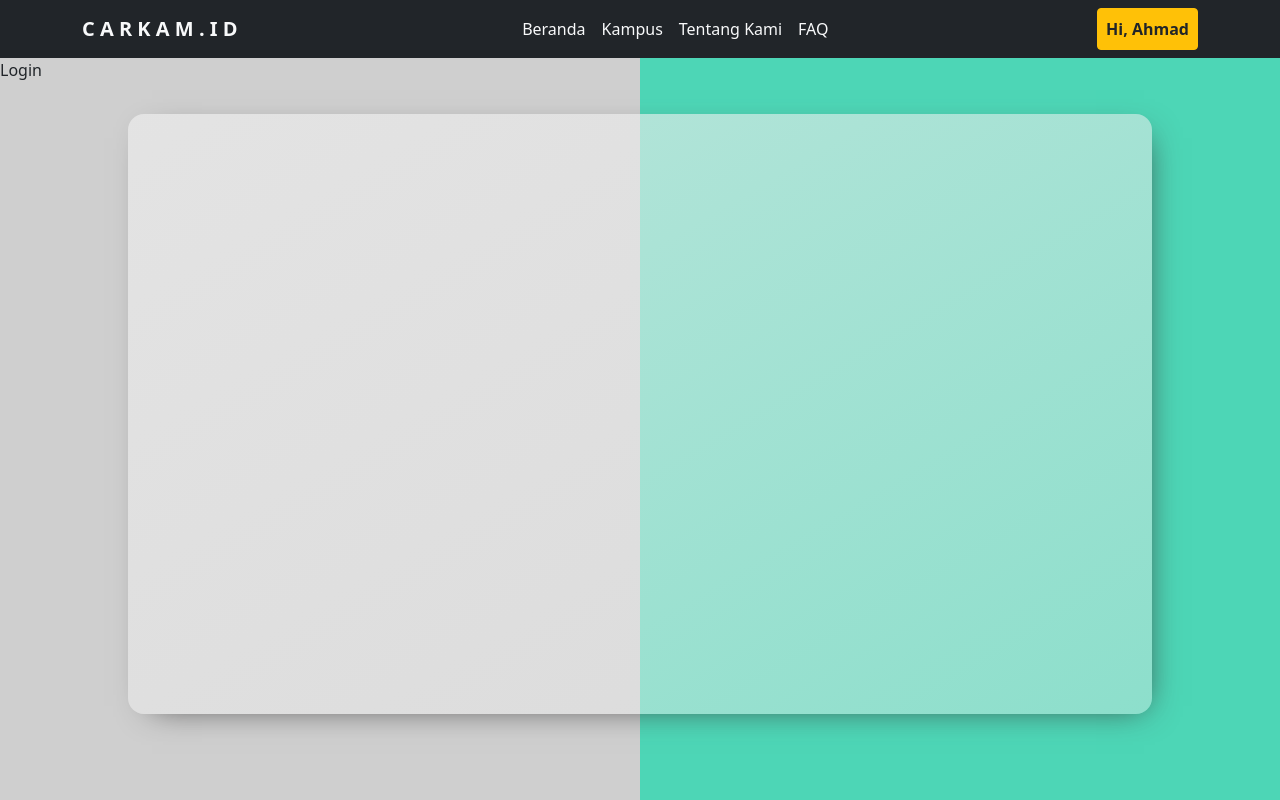
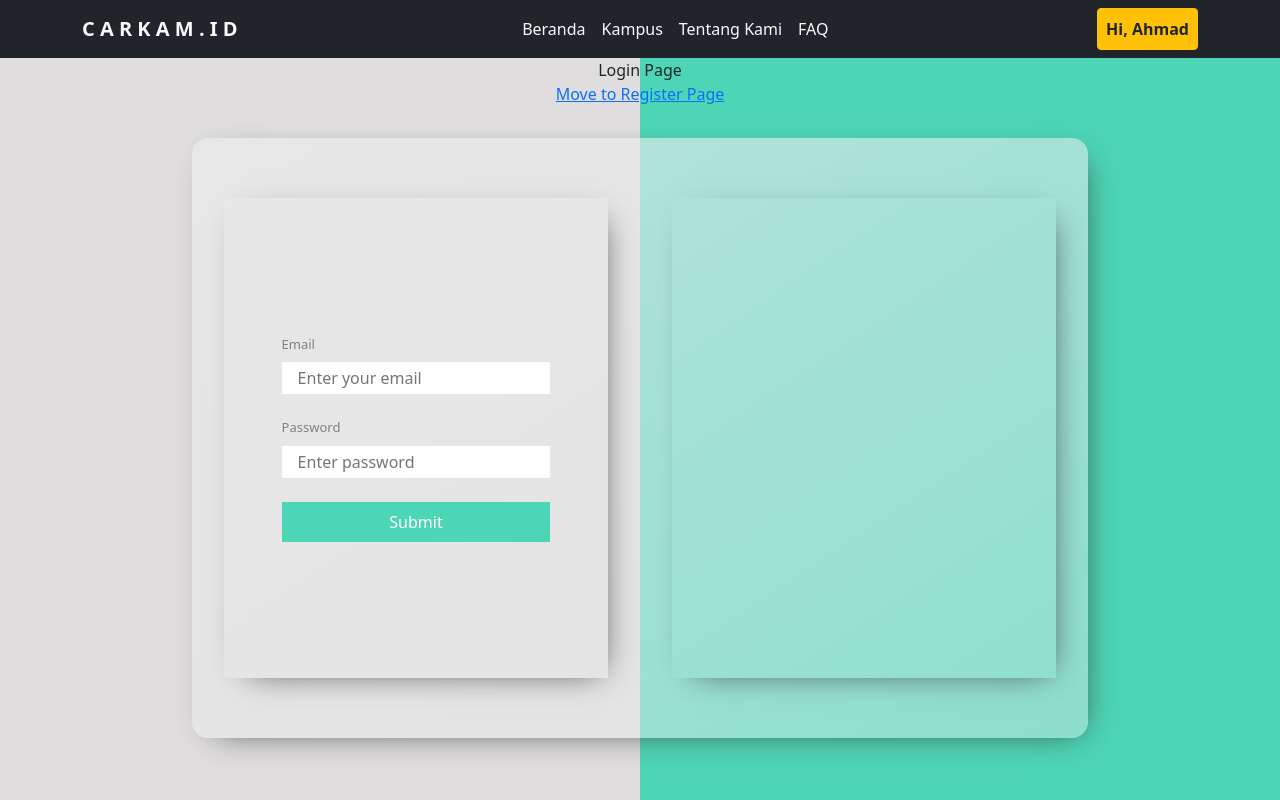
Before and after one commit to ariopri/Carkam, a React (Create React App) app in the folder front_end/: page /Login in a window 1280 px wide. Shown: the top 800 px of the page. Built offline with nearby package versions, Linux system fonts and the light colour scheme.

Commit message:
email, password, submit button

```diff
--- a/front_end/src/App.css
+++ b/front_end/src/App.css
@@ -1,38 +1,3 @@
 .App {
   text-align: center;
 }
-
-.App-logo {
-  height: 40vmin;
-  pointer-events: none;
-}
-
-@media (prefers-reduced-motion: no-preference) {
-  .App-logo {
-    animation: App-logo-spin infinite 20s linear;
-  }
-}
-
-.App-header {
-  background-color: #282c34;
-  min-height: 100vh;
-  display: flex;
-  flex-direction: column;
-  align-items: center;
-  justify-content: center;
-  font-size: calc(10px + 2vmin);
-  color: white;
-}
-
-.App-link {
-  color: #61dafb;
-}
-
-@keyframes App-logo-spin {
-  from {
-    transform: rotate(0deg);
-  }
-  to {
-    transform: rotate(360deg);
-  }
-}
--- a/front_end/src/App.js
+++ b/front_end/src/App.js
@@ -9,7 +9,8 @@ import Register from './components/Register-Page/Register';
 import { BrowserRouter as Router, Routes, Route } from 'react-router-dom';
 function App() {
   return (
-    <>
+    <div className="App">
+      <header className="App-header">
         <NavigationBar />
         <Router>
           <Routes>
@@ -20,7 +21,8 @@ function App() {
           </Routes>
         </Router>
         <Footer />
-    </>
+      </header>
+    </div>
   );
 }
 
--- a/front_end/src/components/Login-Page/Login.jsx
+++ b/front_end/src/components/Login-Page/Login.jsx
@@ -1,14 +1,33 @@
 import './Login.scss';
+import { Link } from 'react-router-dom';
 
-const Login = () => {
+function Login() {
+  const handlesubmit = (event) => {
+    event.preventDefault();
+  };
+
   return (
     <>
       <div className="main-login">
-        Login
-        <div className="login-contain"></div>
+        Login Page <br />
+        <Link to="/Register">Move to Register Page</Link>
+        <div className="login-contain">
+          <div className="left-side">
+            <form onSubmit={handlesubmit}>
+              <label for="emil1">Email</label>
+              <input placeholder="Enter your email" type="email" id="emil1" />
+              <label for="pwd1">Password</label>
+              <input placeholder="Enter password" type="password" id="pwd1" />
+              <button type="submit" id="sub_butt">
+                Submit
+              </button>
+            </form>
+          </div>
+          <div className="right-side"></div>
+        </div>
       </div>
     </>
   );
-};
+}
 
 export default Login;
--- a/front_end/src/components/Login-Page/Login.scss
+++ b/front_end/src/components/Login-Page/Login.scss
@@ -4,10 +4,11 @@ $main-color: #4dd6b6;
   min-height: 100vh;
   min-width: 100vw;
   overflow-x: hidden;
-  background: linear-gradient(to right, rgb(207, 207, 207) 50%, $main-color 50%);
+  background: linear-gradient(to right, rgb(223, 221, 221) 50%, $main-color 50%);
+
   .login-contain {
     height: 75vh;
-    width: 80vw;
+    width: 70%;
     background: linear-gradient(to right bottom, rgba(236, 236, 236, 0.7), rgba(236, 236, 236, 0.4));
     border-radius: 1rem;
     margin: 2rem auto;
@@ -15,6 +16,7 @@ $main-color: #4dd6b6;
     display: flex;
     justify-content: center;
     align-items: center;
+
     .left-side,
     .right-side {
       margin: 2rem 2rem;
@@ -22,5 +24,55 @@ $main-color: #4dd6b6;
       height: 80%;
       width: 100%;
     }
+
+    .left-side {
+      display: flex;
+      flex-direction: column;
+      justify-content: center;
+
+      input {
+        display: block;
+        border: none;
+        height: 2rem;
+        width: 70%;
+        margin: auto;
+        margin-bottom: 1.5rem;
+        padding: 0.2rem 1rem;
+        color: gray;
+        transition: all 0.1s ease-in-out;
+        &:focus {
+          outline: none;
+          border: none;
+        }
+        &:hover {
+          outline: 0.5px solid $main-color;
+          box-shadow: 2px 2px 9px -2px $main-color;
+        }
+      }
+
+      label {
+        display: block;
+        text-align: left;
+        width: 70%;
+        margin: auto;
+        font-size: small;
+        color: gray;
+        margin-bottom: 0.5rem;
+      }
+
+      #sub_butt {
+        width: 70%;
+        background: $main-color;
+        color: white;
+        border: none;
+        cursor: pointer;
+        padding: 0.5rem 1rem;
+        transition: all 0.2s ease;
+        &:hover {
+          box-shadow: 4px 3px 9px -1px gray;
+          transform: translateY(-5px);
+        }
+      }
+    }
   }
 }
--- a/front_end/src/components/Register-Page/Register.jsx
+++ b/front_end/src/components/Register-Page/Register.jsx
@@ -1,9 +1,11 @@
 import './Register.scss';
+import { Link } from 'react-router-dom';
 
 const Register = () => {
   return (
     <>
       <div>Register Page</div>
+      <Link to="/Login">Move to Login Page</Link>
     </>
   );
 };
```
Lines whose indentation alone changed are shown as unchanged.
